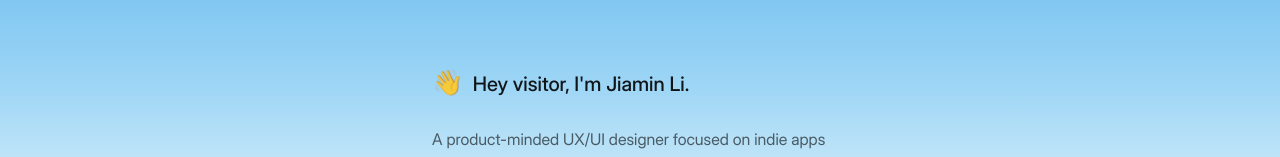
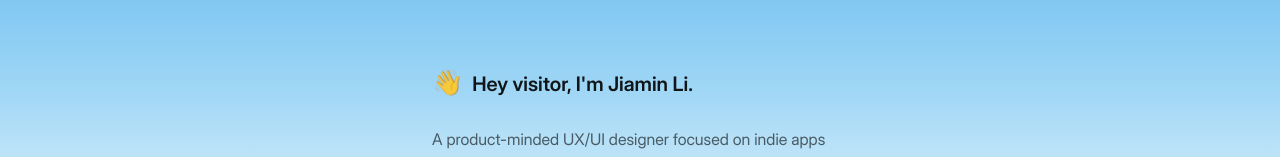
Before and after one commit to jaemin17/portfolio-pro, a Next.js app: page /en/ in a window 1280 px wide. Shown: the part 146-303 px from the top of the page. Built offline with nearby package versions, Linux system fonts and the light colour scheme.

Commit message:
Bump the hero title to 20px SemiBold.

```diff
--- a/src/app/[locale]/page.module.css
+++ b/src/app/[locale]/page.module.css
@@ -39,8 +39,8 @@
 
 .name {
   margin: 0 0 1.75rem;
-  font-size: clamp(1.125rem, 3vw, 1.25rem);
-  font-weight: 500;
+  font-size: 1.25rem;
+  font-weight: 600;
   letter-spacing: 0;
   line-height: 1.35;
 }
```
